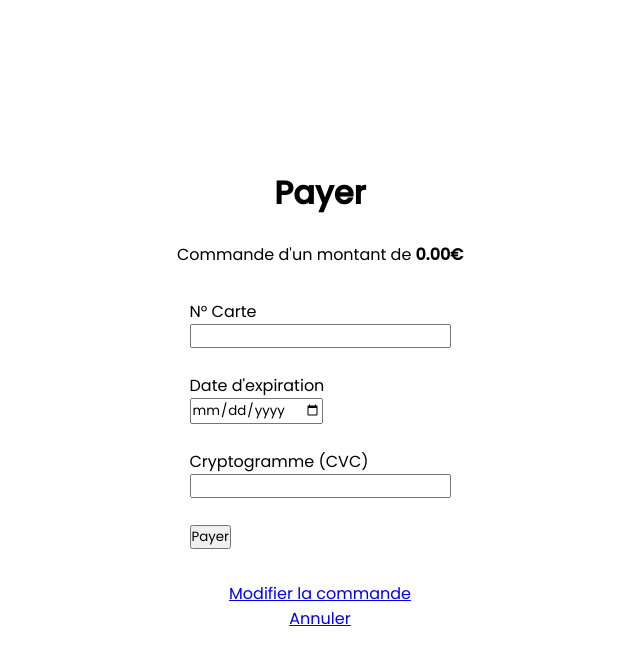
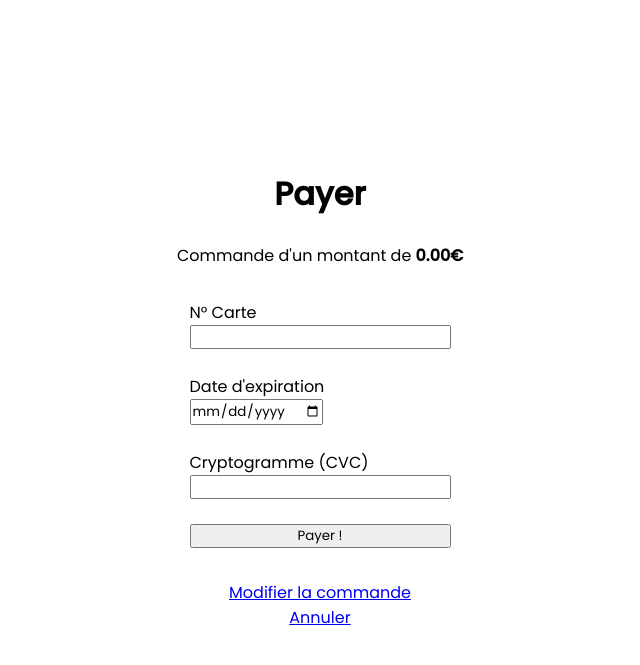
Before and after one commit to AP-Resto/Site-Resto, a PHP site: page /payer.php in a window 1280 px wide. Shown: the top 665 px of the page, without its empty margins (320-960 px from the left). Run offline with PHP 8.4, Linux system fonts and the light colour scheme; data that the repository does not hold is empty; some web fonts are replaced.

Commit message:
Fix Bouton Payer

```diff
--- a/assets/css/payer.css
+++ b/assets/css/payer.css
@@ -109,3 +109,7 @@ p.erreur {
 input {
     display: block;
 }
+
+form input[type=submit] {
+    width: 100%;
+}
--- a/payer.php
+++ b/payer.php
@@ -38,7 +38,7 @@ $totalCommande = $connexionBDD->calculerTotalPanier($panier);
         <input type="date" name="email-confirmation"> <br>
         <label> Cryptogramme (CVC)</label>
         <input type="Cryptogramme" name="Cryptogramme"> <br>
-        <button class="favorite styled" type="button">Payer</button>
+        <input type="submit" value="Payer !">
     </form>
 
     <p class="separator"></p>
```
